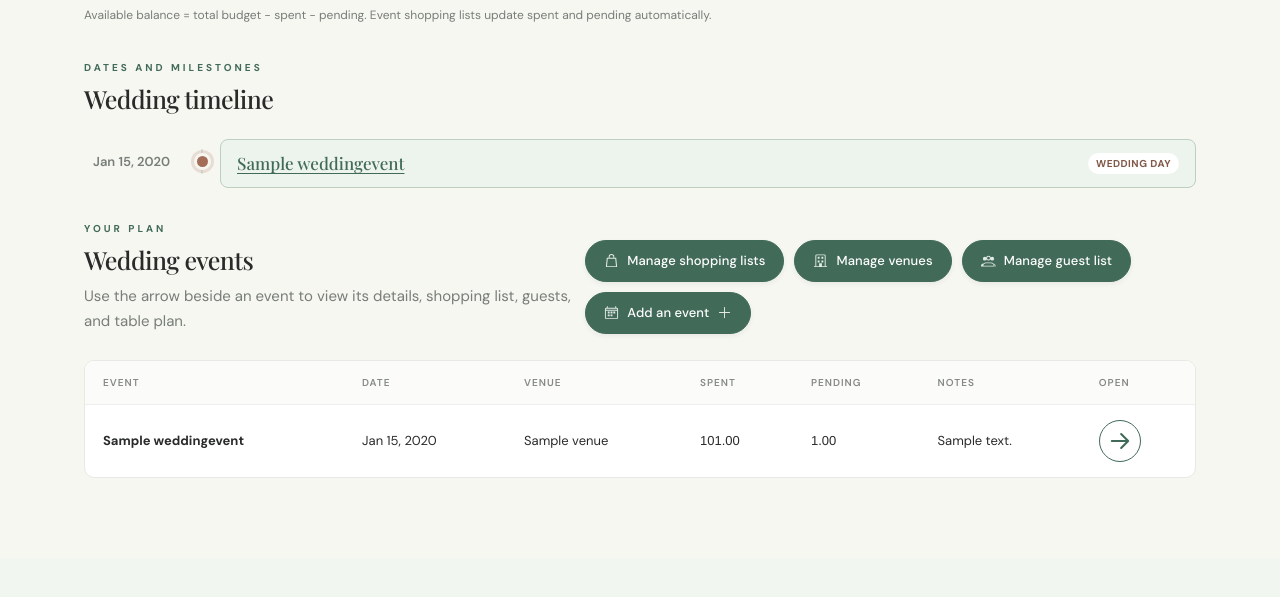
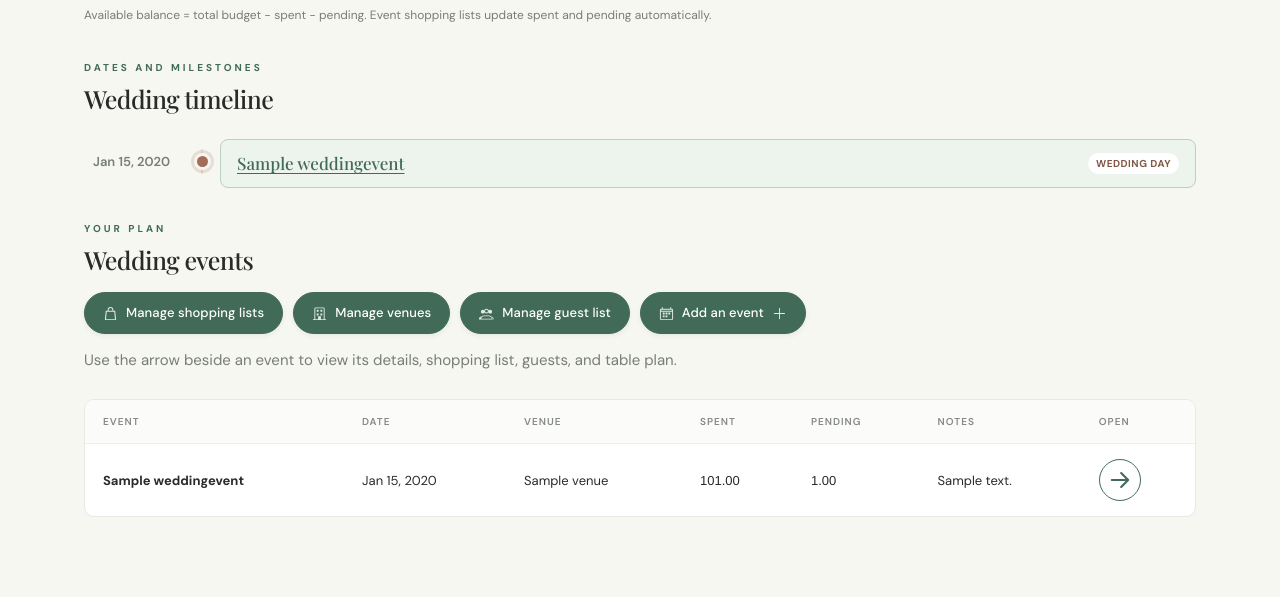
Before and after one commit to amrikbhogal/plan2wed, a Django app: page /my-account/ in a window 1280 px wide. Shown: the part 684-1281 px from the top of the page. Before the commit the page ends 1162 px from the top, so only its background shows below. Run offline with Django 5.2, Linux system fonts and the light colour scheme; a user stored in the database is signed in; tables that the repository leaves empty hold one stand-in row (values such as "Sample post").

Commit message:
Place wedding event actions below the section title

```diff
--- a/planner/templates/planner/member_portal.html
+++ b/planner/templates/planner/member_portal.html
@@ -26,7 +26,12 @@
     </section>
 
     <section id="events" style="margin-top:34px">
-      <div class="heading-row"><div><div class="eyebrow">Your plan</div><h2 style="margin:8px 0">Wedding events</h2><p class="muted" style="margin:0">Use the arrow beside an event to view its details, shopping list, guests, and table plan.</p></div><div class="event-header-actions"><a class="button" href="{% url 'shopping_management' %}"><svg class="button-icon" aria-hidden="true"><use href="#icon-bag"></use></svg><span>Manage shopping lists</span></a><a class="button" href="{% url 'venue_list' %}"><svg class="button-icon" aria-hidden="true"><use href="#icon-building"></use></svg><span>Manage venues</span></a><a class="button" href="{% url 'guest_list' %}"><svg class="button-icon" aria-hidden="true"><use href="#icon-people"></use></svg><span>Manage guest list</span></a><a class="button" href="{% url 'event_add' %}"><svg class="button-icon" aria-hidden="true"><use href="#icon-calendar"></use></svg><span>Add an event</span><svg class="button-icon" aria-hidden="true"><use href="#icon-plus"></use></svg></a></div></div>
+      <div style="margin-bottom:26px">
+        <div class="eyebrow">Your plan</div>
+        <h2 style="margin:8px 0 16px">Wedding events</h2>
+        <div class="event-header-actions"><a class="button" href="{% url 'shopping_management' %}"><svg class="button-icon" aria-hidden="true"><use href="#icon-bag"></use></svg><span>Manage shopping lists</span></a><a class="button" href="{% url 'venue_list' %}"><svg class="button-icon" aria-hidden="true"><use href="#icon-building"></use></svg><span>Manage venues</span></a><a class="button" href="{% url 'guest_list' %}"><svg class="button-icon" aria-hidden="true"><use href="#icon-people"></use></svg><span>Manage guest list</span></a><a class="button" href="{% url 'event_add' %}"><svg class="button-icon" aria-hidden="true"><use href="#icon-calendar"></use></svg><span>Add an event</span><svg class="button-icon" aria-hidden="true"><use href="#icon-plus"></use></svg></a></div>
+        <p class="muted" style="margin:14px 0 0">Use the arrow beside an event to view its details, shopping list, guests, and table plan.</p>
+      </div>
       <section class="table-card">
         {% if events %}<table><thead><tr><th>Event</th><th>Date</th><th>Venue</th><th>Spent</th><th>Pending</th><th>Notes</th><th scope="col">Open</th></tr></thead><tbody>
           {% for event in events %}<tr><td><strong>{{ event.name }}</strong></td><td>{{ event.event_date|date:'M j, Y'|default:'—' }}</td><td>{{ event.venue.name|default:'—' }}</td><td><span class="money-value">{{ event.spent|floatformat:2 }}</span></td><td><span class="money-value">{{ event.pending|floatformat:2 }}</span></td><td>{{ event.notes|default:'—' }}</td><td><a class="event-open" href="{% url 'event_detail' event.id %}" aria-label="Open {{ event.name }}" title="Open {{ event.name }}"><svg viewBox="0 0 24 24" aria-hidden="true" focusable="false"><path d="M5 12h14m-6-6 6 6-6 6"/></svg></a></td></tr>{% endfor %}
```
